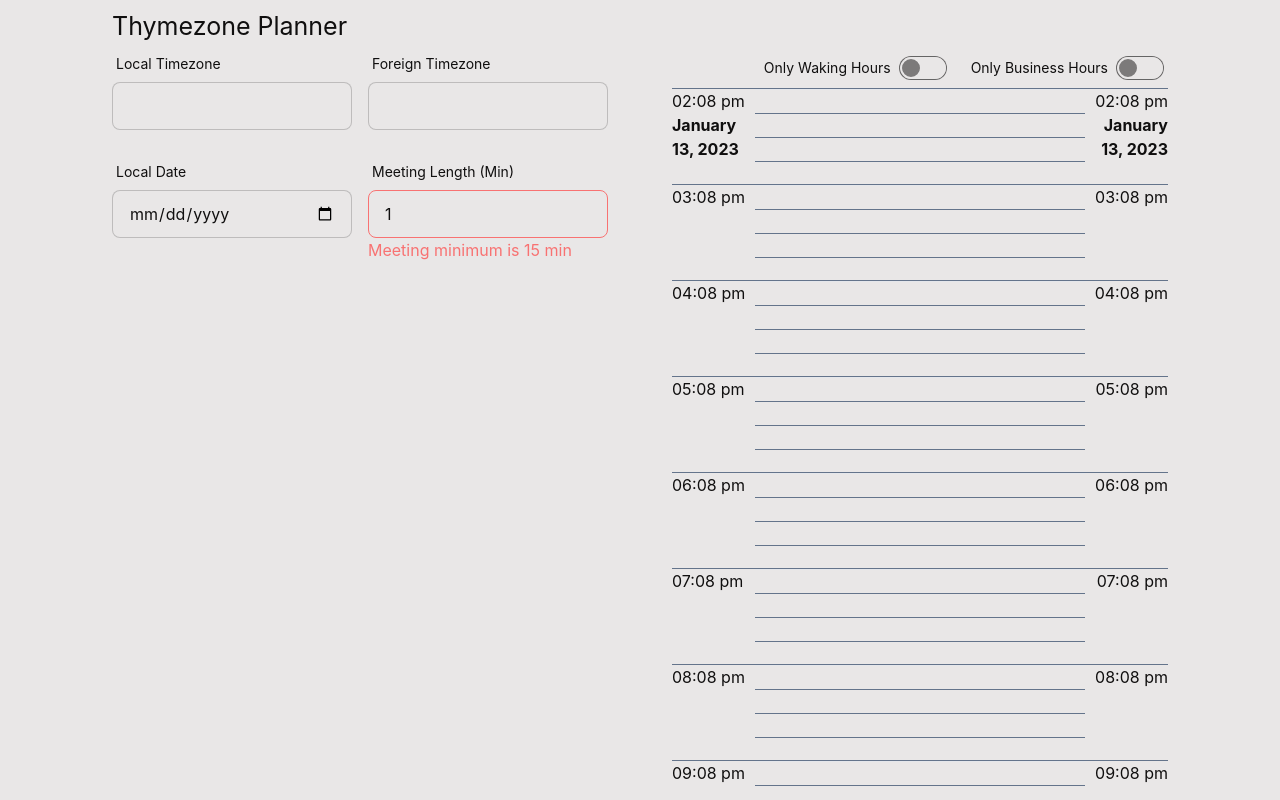
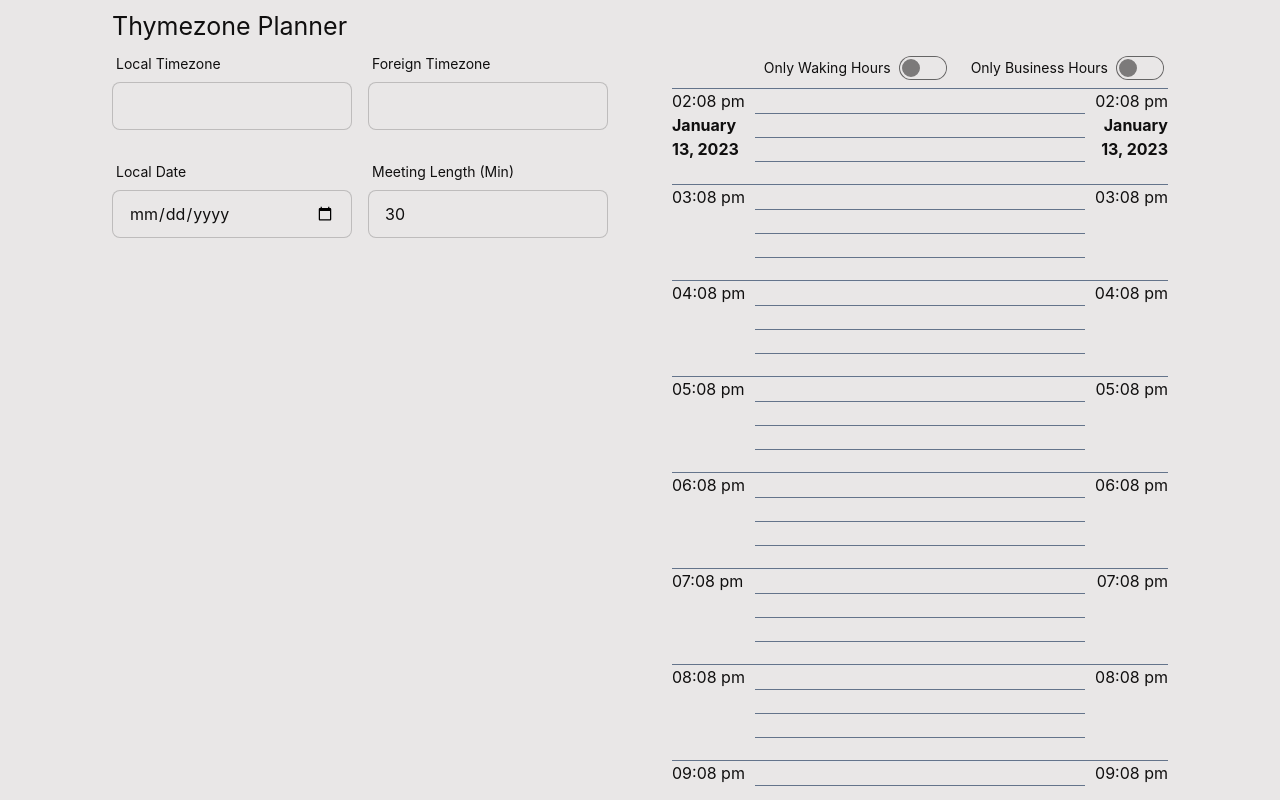
Before and after one commit to TimChinenov/global-calendar, a React (Create React App) app: page / in a window 1280 px wide. Shown: the top 800 px of the page. Built offline with nearby package versions, Linux system fonts and the light colour scheme.

Commit message:
changed meeting length default value

```diff
--- a/src/calendar-compare/calendar-compare.tsx
+++ b/src/calendar-compare/calendar-compare.tsx
@@ -8,7 +8,7 @@ export function CalendarCompare() {
     const [firstTimezone, setFirstTimezone] = useState<MomentZone | null>();
     const [secondTimezone, setSecondTimezone] = useState<MomentZone | null>();
 
-    const [meetingLength, setMeetingLength] = useState(1);
+    const [meetingLength, setMeetingLength] = useState(30);
     const [date, setDate] = useState(moment());
 
     const timezones: string[] = moment.tz.names();
```
